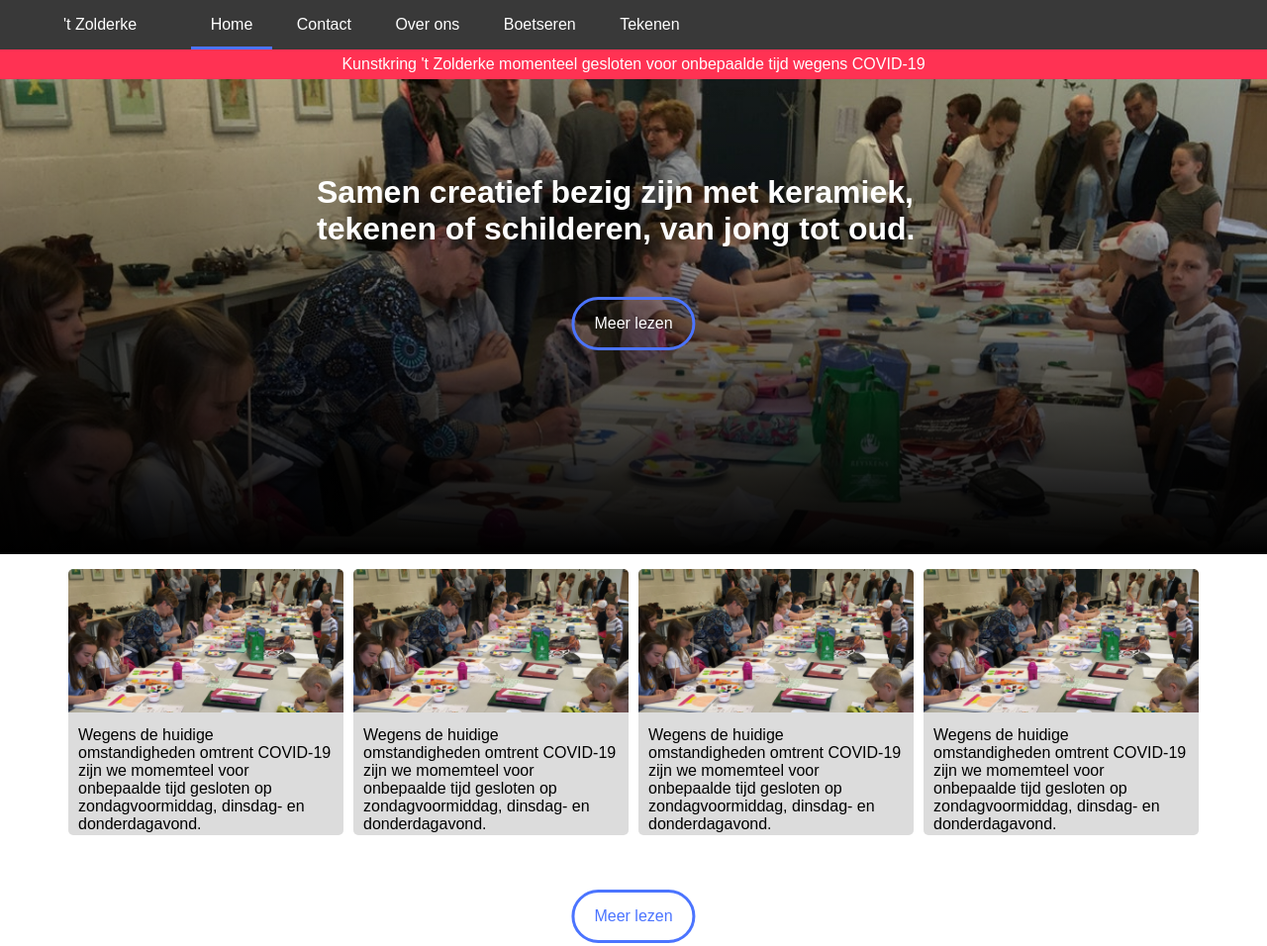
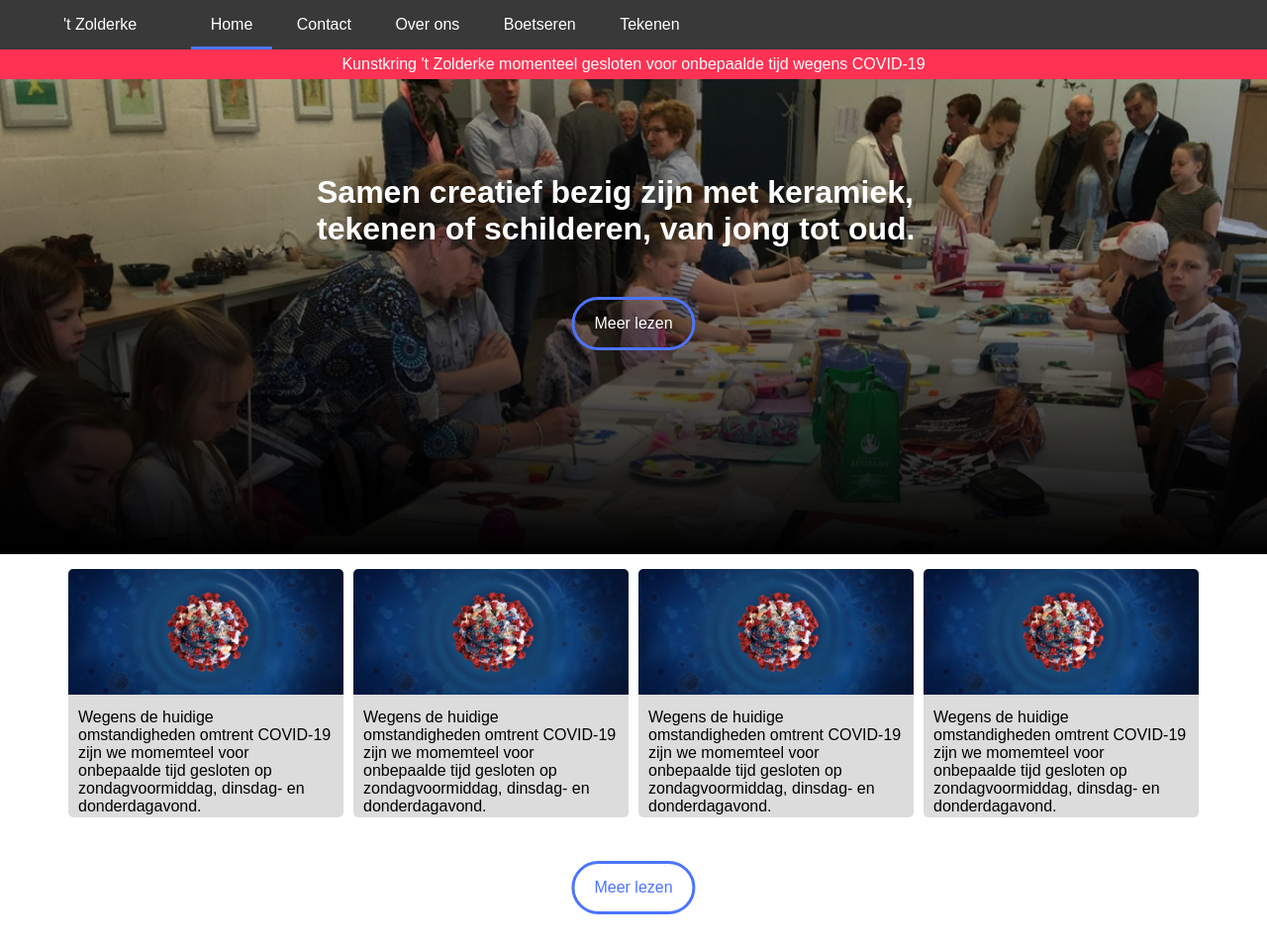
Before and after one commit to sennescheepers/zolderke, a plain HTML site: page index.html in a window 1280 px wide. Shown: the top 956 px of the page at 99% size. Drawn offline with Linux system fonts and the light colour scheme.

Commit message:
beter zo

```diff
--- a/css/index.css
+++ b/css/index.css
@@ -123,6 +123,7 @@ html, body {
 #mid {
     width: 100%;
     margin-top: 10px;
+    height: 400px;
 }
 
 #mid .container .artikel {
@@ -147,8 +148,8 @@ html, body {
 
 #mid .button {
     color: #4b74ff;
-    margin: 50px 0;
-    position: relative;
+    margin: 300px 0 0 0;
+    position: absolute;
     left: 50%;
     transform: translateX(-50%);
 }
--- a/index.html
+++ b/index.html
@@ -29,19 +29,19 @@
 <section id="mid">
     <div class="container">
         <article class="artikel">
-            <img src="assets/bg.jpg" alt="">
+            <img src="assets/covid.jpg" alt="">
             <p>Wegens de huidige omstandigheden omtrent COVID-19 zijn we momemteel voor onbepaalde tijd gesloten op zondagvoormiddag, dinsdag- en donderdagavond.</p>
         </article>
         <article class="artikel">
-            <img src="assets/bg.jpg" alt="">
+            <img src="assets/covid.jpg" alt="">
             <p>Wegens de huidige omstandigheden omtrent COVID-19 zijn we momemteel voor onbepaalde tijd gesloten op zondagvoormiddag, dinsdag- en donderdagavond.</p>
         </article>
         <article class="artikel">
-            <img src="assets/bg.jpg" alt="">
+            <img src="assets/covid.jpg" alt="">
             <p>Wegens de huidige omstandigheden omtrent COVID-19 zijn we momemteel voor onbepaalde tijd gesloten op zondagvoormiddag, dinsdag- en donderdagavond.</p>
         </article>
         <article class="artikel">
-            <img src="assets/bg.jpg" alt="">
+            <img src="assets/covid.jpg" alt="">
             <p>Wegens de huidige omstandigheden omtrent COVID-19 zijn we momemteel voor onbepaalde tijd gesloten op zondagvoormiddag, dinsdag- en donderdagavond.</p>
         </article>
         <a class="button" href="#">Meer lezen</a>
```
Also changed, not shown: assets/covid.jpg (added).
